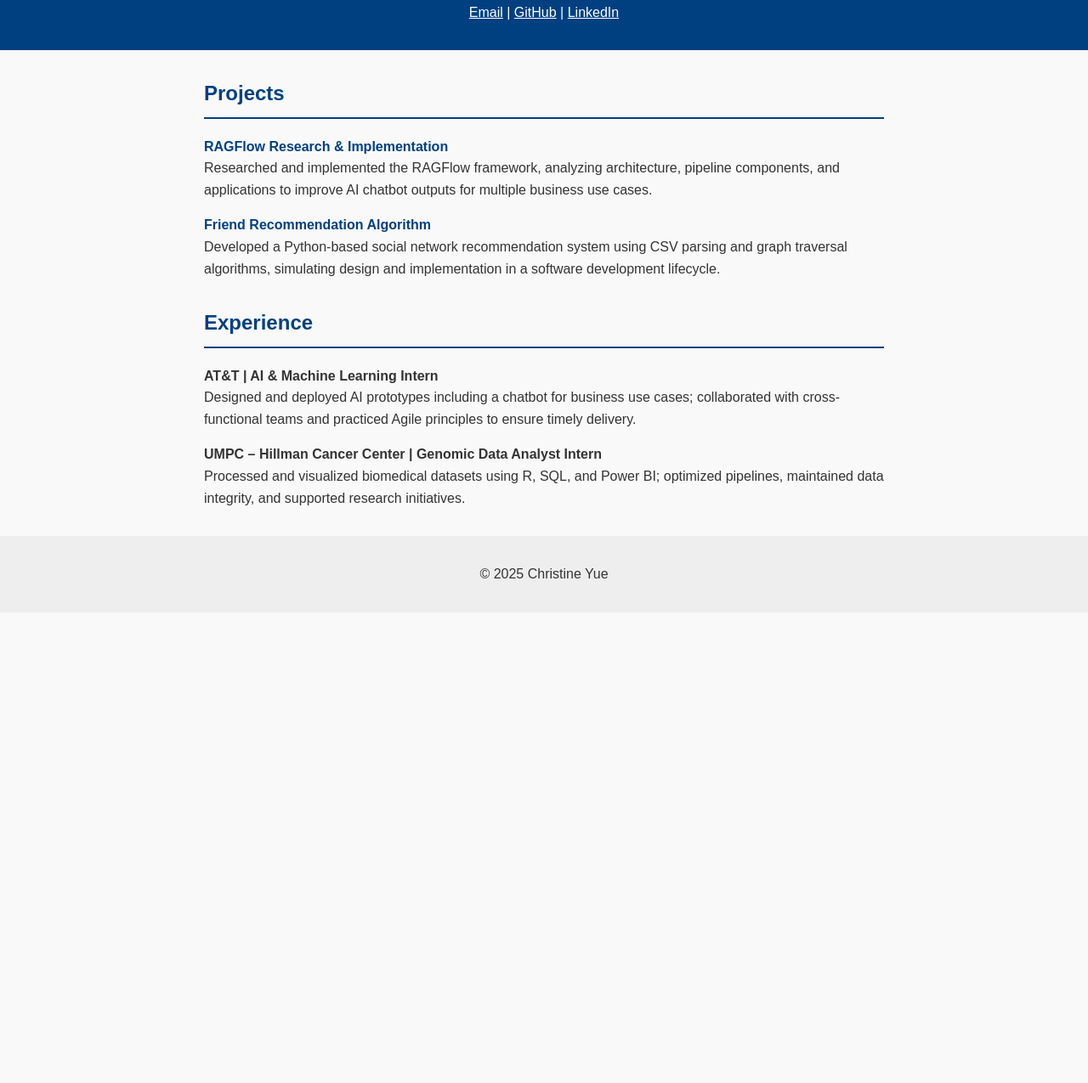
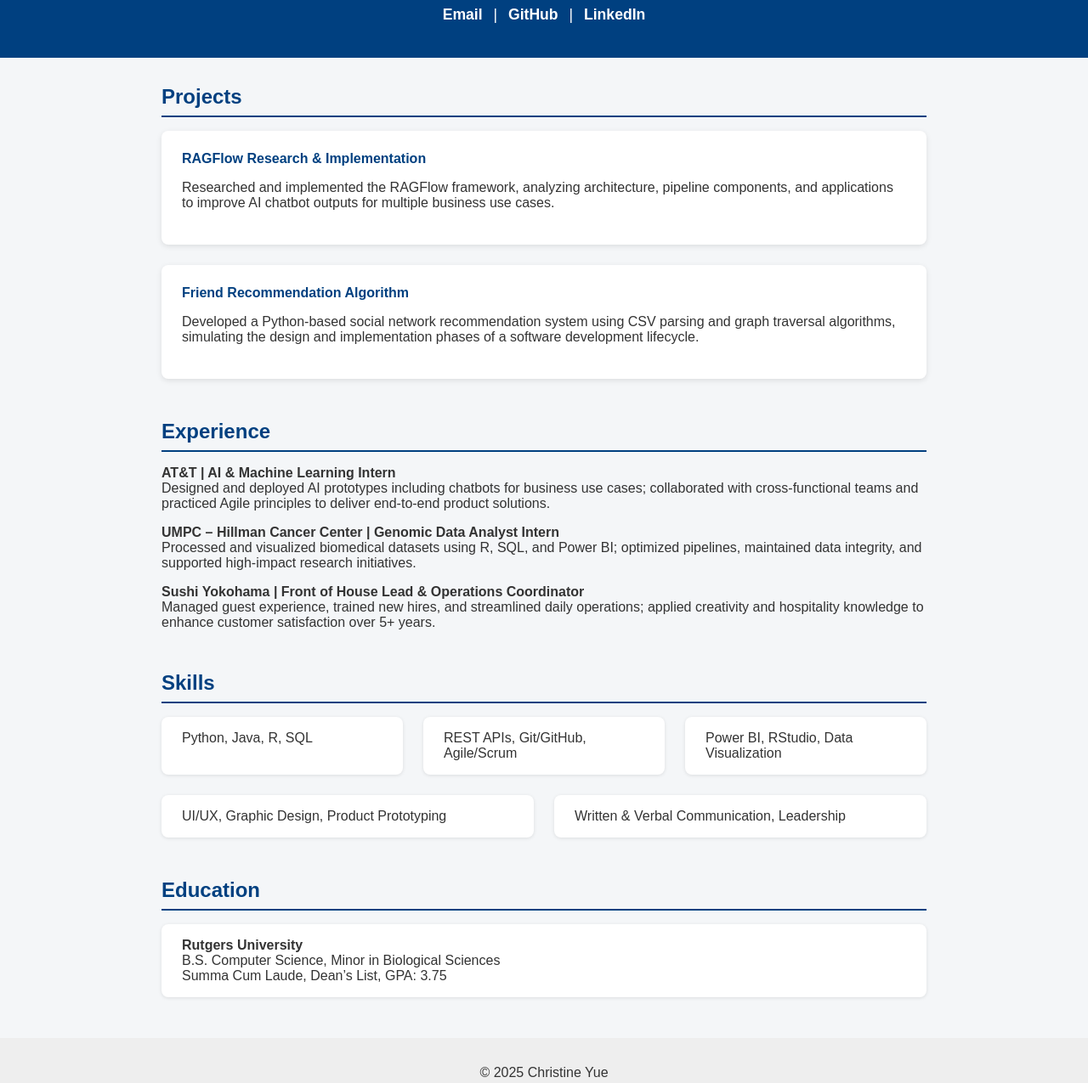
Before and after one commit to 117o3/117o3.github.io, a plain HTML site: page index.html in a window 1280 px wide. Shown: the part 123-1398 px from the top of the page at 85% size. Before the commit the page ends 844 px from the top, so only its background shows below. Drawn offline with Linux system fonts and the light colour scheme.

Commit message:
Update index.html

```diff
--- a/index.html
+++ b/index.html
@@ -7,65 +7,80 @@
   <style>
     body {
       font-family: Arial, sans-serif;
-      line-height: 1.6;
       margin: 0;
-      padding: 0;
-      background-color: #f9f9f9;
+      background-color: #f4f6f8;
       color: #333;
     }
     header {
       background-color: #004080;
       color: #fff;
-      padding: 2rem 1rem;
+      padding: 3rem 1rem 2rem;
       text-align: center;
     }
     header h1 {
       margin: 0;
-      font-size: 2rem;
+      font-size: 2.5rem;
     }
     header p {
-      margin: 0.5rem 0 0;
+      margin: 0.5rem 0;
+      font-size: 1.1rem;
     }
-    nav {
-      text-align: center;
-      margin: 1rem 0;
-    }
-    nav a {
-      margin: 0 1rem;
-      color: #004080;
+    header a {
+      color: #fff;
+      margin: 0 0.5rem;
       text-decoration: none;
       font-weight: bold;
     }
     main {
-      max-width: 800px;
+      max-width: 900px;
       margin: 2rem auto;
       padding: 0 1rem;
     }
     section {
-      margin-bottom: 2rem;
+      margin-bottom: 3rem;
     }
     h2 {
       color: #004080;
       border-bottom: 2px solid #004080;
       padding-bottom: 0.5rem;
+      margin-bottom: 1rem;
+    }
+    .project-card {
+      background-color: #fff;
+      border-radius: 8px;
+      box-shadow: 0 2px 6px rgba(0,0,0,0.1);
+      padding: 1.5rem;
+      margin-bottom: 1.5rem;
+    }
+    .project-card a {
+      color: #004080;
+      font-weight: bold;
+      text-decoration: none;
     }
     ul {
-      list-style-type: none;
+      list-style: none;
       padding-left: 0;
     }
     li {
       margin-bottom: 1rem;
-    }
-    a.project-link {
-      color: #004080;
-      text-decoration: none;
-      font-weight: bold;
     }
     footer {
       text-align: center;
       padding: 2rem 1rem;
       background-color: #eee;
       margin-top: 2rem;
+    }
+    .skills, .education {
+      display: flex;
+      flex-wrap: wrap;
+      gap: 1.5rem;
+    }
+    .skill, .edu {
+      background-color: #fff;
+      padding: 1rem 1.5rem;
+      border-radius: 8px;
+      box-shadow: 0 1px 4px rgba(0,0,0,0.1);
+      flex: 1 1 200px;
     }
   </style>
 </head>
@@ -75,9 +90,9 @@
   <h1>Christine Yue</h1>
   <p>Computer Science | Biological Sciences Minor</p>
   <p>
-    <a href="mailto:christine11702@gmail.com" style="color:#fff;">Email</a> |
-    <a href="https://github.com/117o3" style="color:#fff;">GitHub</a> |
-    <a href="https://www.linkedin.com/in/christineyue17" style="color:#fff;">LinkedIn</a>
+    <a href="mailto:christine11702@gmail.com">Email</a> |
+    <a href="https://github.com/117o3">GitHub</a> |
+    <a href="https://www.linkedin.com/in/christineyue17">LinkedIn</a>
   </p>
 </header>
 
@@ -85,16 +100,17 @@
 
   <section id="projects">
     <h2>Projects</h2>
-    <ul>
-      <li>
-        <a href="https://github.com/117o3/your-ragflow-project-repo" class="project-link">RAGFlow Research & Implementation</a><br>
-        Researched and implemented the RAGFlow framework, analyzing architecture, pipeline components, and applications to improve AI chatbot outputs for multiple business use cases.
-      </li>
-      <li>
-        <a href="https://github.com/117o3/your-friend-recommendation-repo" class="project-link">Friend Recommendation Algorithm</a><br>
-        Developed a Python-based social network recommendation system using CSV parsing and graph traversal algorithms, simulating design and implementation in a software development lifecycle.
-      </li>
-    </ul>
+
+    <div class="project-card">
+      <a href="https://github.com/117o3/your-ragflow-project-repo">RAGFlow Research & Implementation</a>
+      <p>Researched and implemented the RAGFlow framework, analyzing architecture, pipeline components, and applications to improve AI chatbot outputs for multiple business use cases.</p>
+    </div>
+
+    <div class="project-card">
+      <a href="https://github.com/117o3/your-friend-recommendation-repo">Friend Recommendation Algorithm</a>
+      <p>Developed a Python-based social network recommendation system using CSV parsing and graph traversal algorithms, simulating the design and implementation phases of a software development lifecycle.</p>
+    </div>
+
   </section>
 
   <section id="experience">
@@ -102,13 +118,39 @@
     <ul>
       <li>
         <strong>AT&T | AI & Machine Learning Intern</strong><br>
-        Designed and deployed AI prototypes including a chatbot for business use cases; collaborated with cross-functional teams and practiced Agile principles to ensure timely delivery.
+        Designed and deployed AI prototypes including chatbots for business use cases; collaborated with cross-functional teams and practiced Agile principles to deliver end-to-end product solutions.
       </li>
       <li>
         <strong>UMPC – Hillman Cancer Center | Genomic Data Analyst Intern</strong><br>
-        Processed and visualized biomedical datasets using R, SQL, and Power BI; optimized pipelines, maintained data integrity, and supported research initiatives.
+        Processed and visualized biomedical datasets using R, SQL, and Power BI; optimized pipelines, maintained data integrity, and supported high-impact research initiatives.
+      </li>
+      <li>
+        <strong>Sushi Yokohama | Front of House Lead & Operations Coordinator</strong><br>
+        Managed guest experience, trained new hires, and streamlined daily operations; applied creativity and hospitality knowledge to enhance customer satisfaction over 5+ years.
       </li>
     </ul>
+  </section>
+
+  <section id="skills">
+    <h2>Skills</h2>
+    <div class="skills">
+      <div class="skill">Python, Java, R, SQL</div>
+      <div class="skill">REST APIs, Git/GitHub, Agile/Scrum</div>
+      <div class="skill">Power BI, RStudio, Data Visualization</div>
+      <div class="skill">UI/UX, Graphic Design, Product Prototyping</div>
+      <div class="skill">Written & Verbal Communication, Leadership</div>
+    </div>
+  </section>
+
+  <section id="education">
+    <h2>Education</h2>
+    <div class="education">
+      <div class="edu">
+        <strong>Rutgers University</strong><br>
+        B.S. Computer Science, Minor in Biological Sciences<br>
+        Summa Cum Laude, Dean’s List, GPA: 3.75
+      </div>
+    </div>
   </section>
 
 </main>
```
